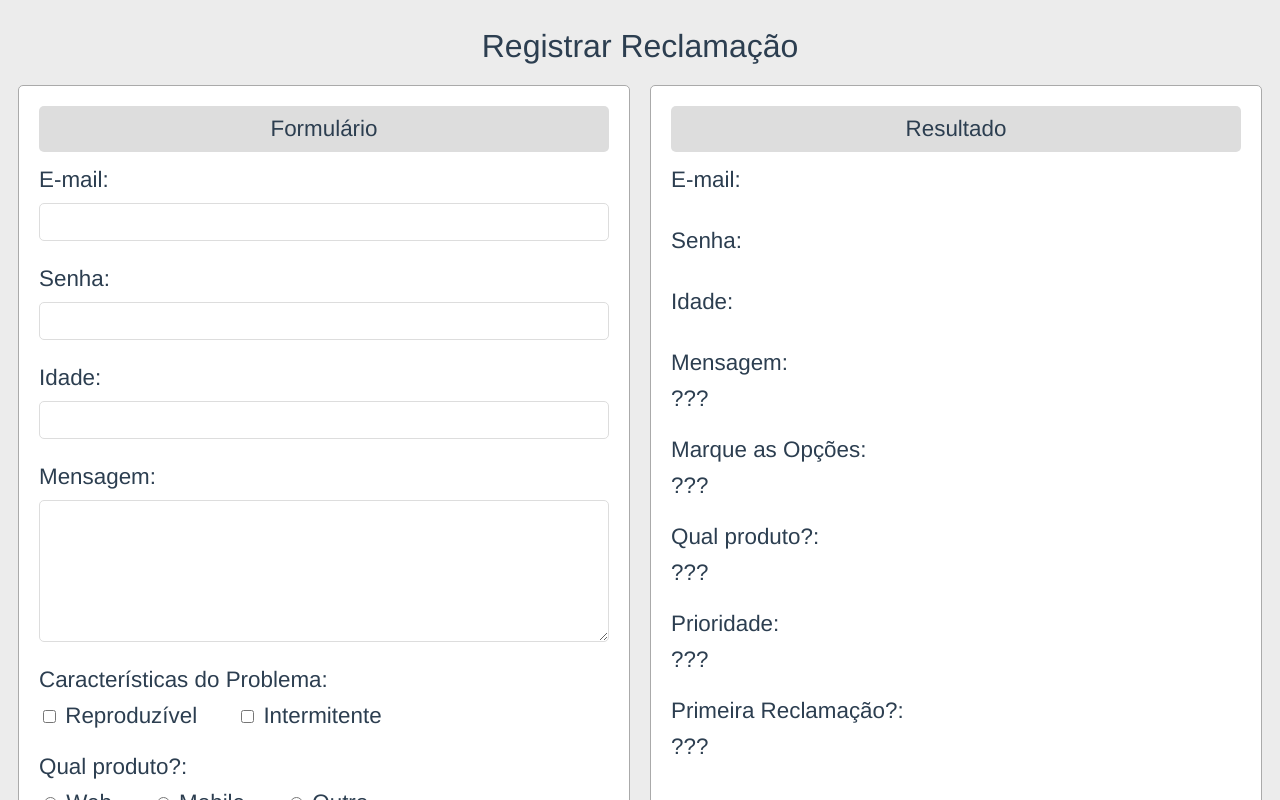
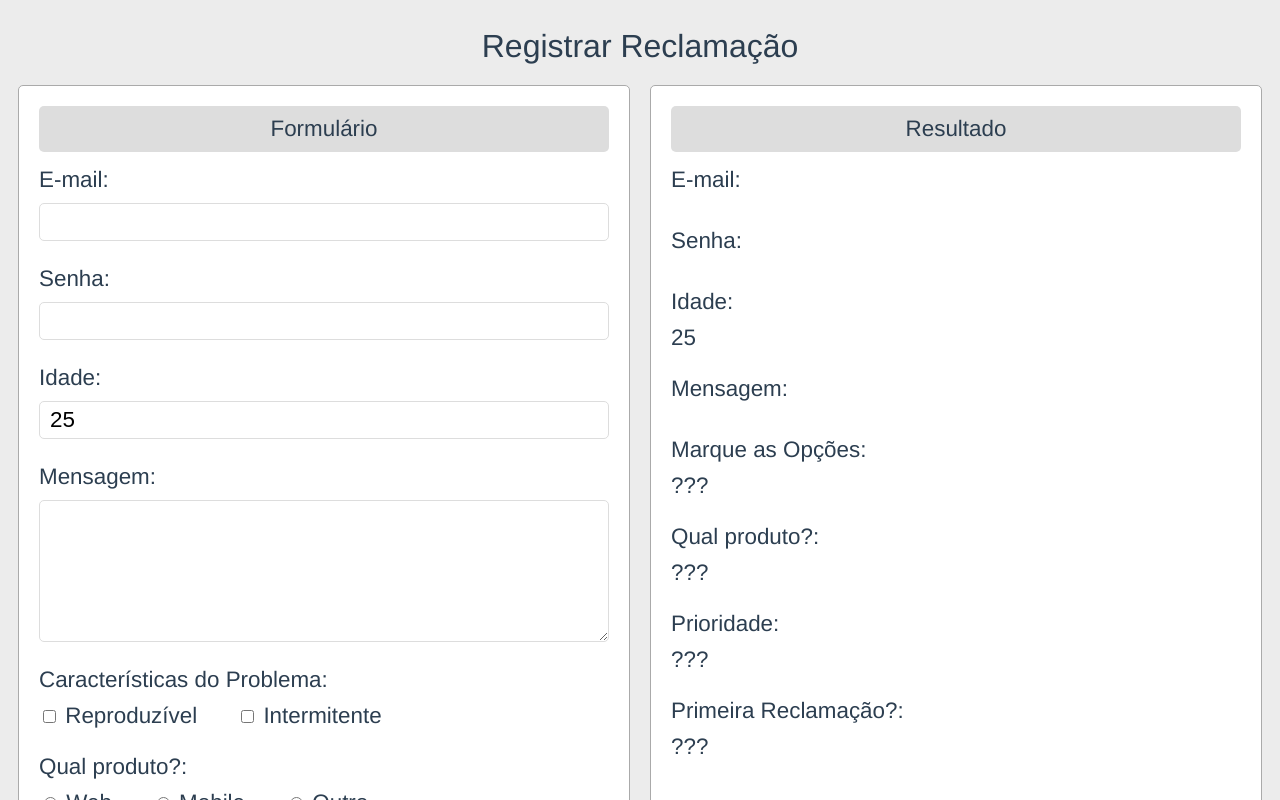
Before and after one commit to HenriqueSombrio/Projeto-VueJs-PWEB, a Vue app: page / in a window 1280 px wide. Shown: the top 800 px of the page. Built offline with nearby package versions, Linux system fonts and the light colour scheme.

Commit message:
Adicionado objeto de usuario

```diff
--- a/src/App.vue
+++ b/src/App.vue
@@ -6,19 +6,19 @@
         <div class="cabecalho">Formulário</div>
 
         <rotulo nome="E-mail">
-          <input type="text" />
+          <input type="text" v-model.lazy="usuario.email" />
         </rotulo>
 
         <rotulo nome="Senha">
-          <input type="password" />
+          <input type="password" v-model="usuario.senha" />
         </rotulo>
 
         <rotulo nome="Idade">
-          <input type="number" />
+          <input type="number" v-model.number="usuario.idade"/>
         </rotulo>
 
         <rotulo nome="Mensagem">
-          <textarea name="" cols="30" rows="5"></textarea>
+          <textarea name="" v-model="mensagem" cols="30" rows="5"></textarea>
         </rotulo>
 
         <rotulo nome="Características do Problema">
@@ -53,19 +53,19 @@
         <div class="cabecalho">Resultado</div>
 
         <rotulo nome="E-mail">
-          <span></span>
+          <span>{{usuario.email}}</span>
         </rotulo>
 
         <rotulo nome="Senha">
-          <span></span>
+          <span>{{usuario.senha}}</span>
         </rotulo>
 
         <rotulo nome="Idade">
-          <span></span>
+          <span>{{usuario.idade}}</span>
         </rotulo>
 
         <rotulo nome="Mensagem">
-          <span>???</span>
+          <span style="white-space: pre">{{mensagem}}</span>
         </rotulo>
 
         <rotulo nome="Marque as Opções">
@@ -93,6 +93,17 @@ import escolha from "./components/escolha.vue";
 import rotulo from "./components/rotulo.vue";
 export default {
   components: { rotulo, escolha },
+
+  data() {
+    return {
+      mensagem: '',
+      usuario: {
+        email: '',
+        senha: '',
+        idade: 25,
+      },
+    };
+  },
 };
 </script>
 
```
